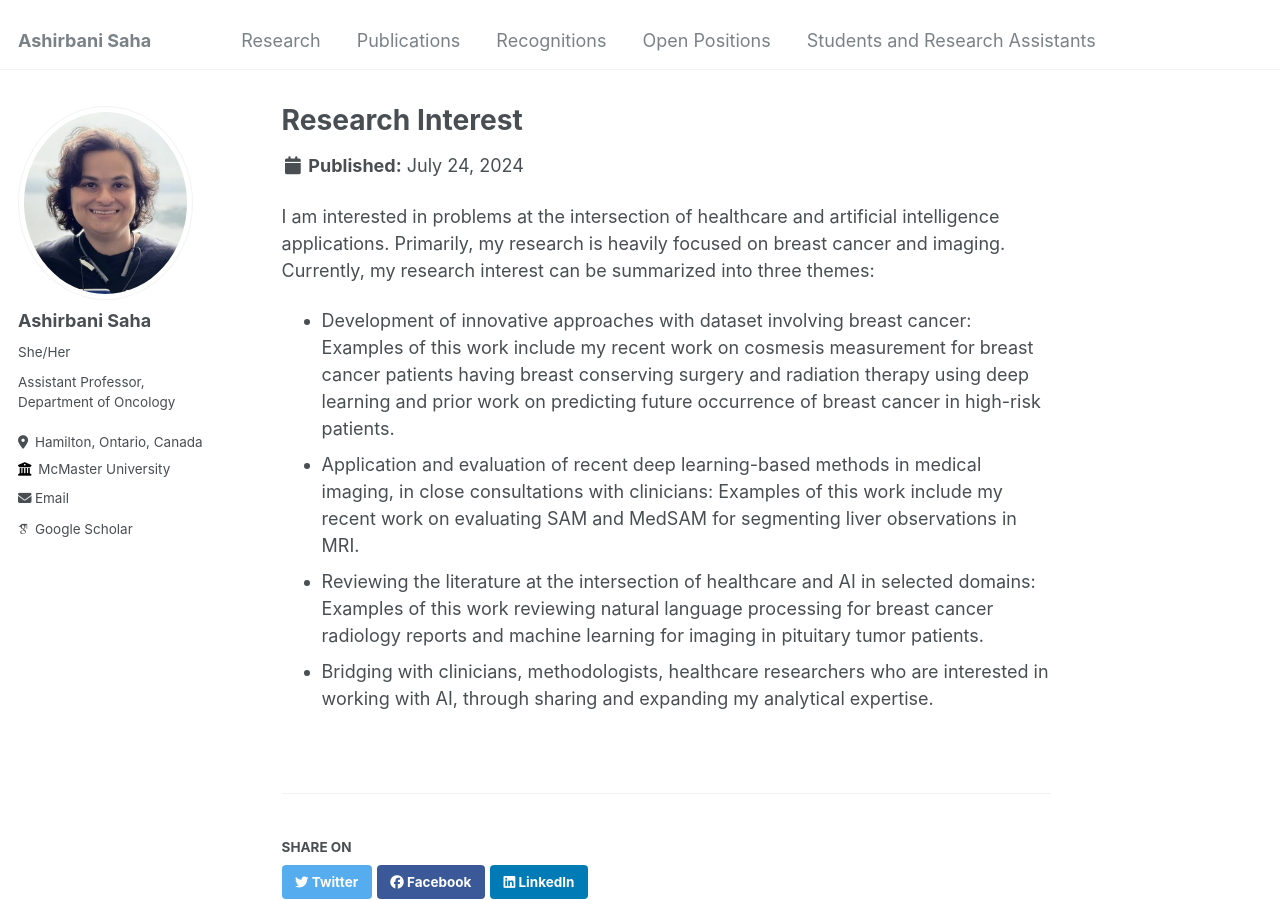
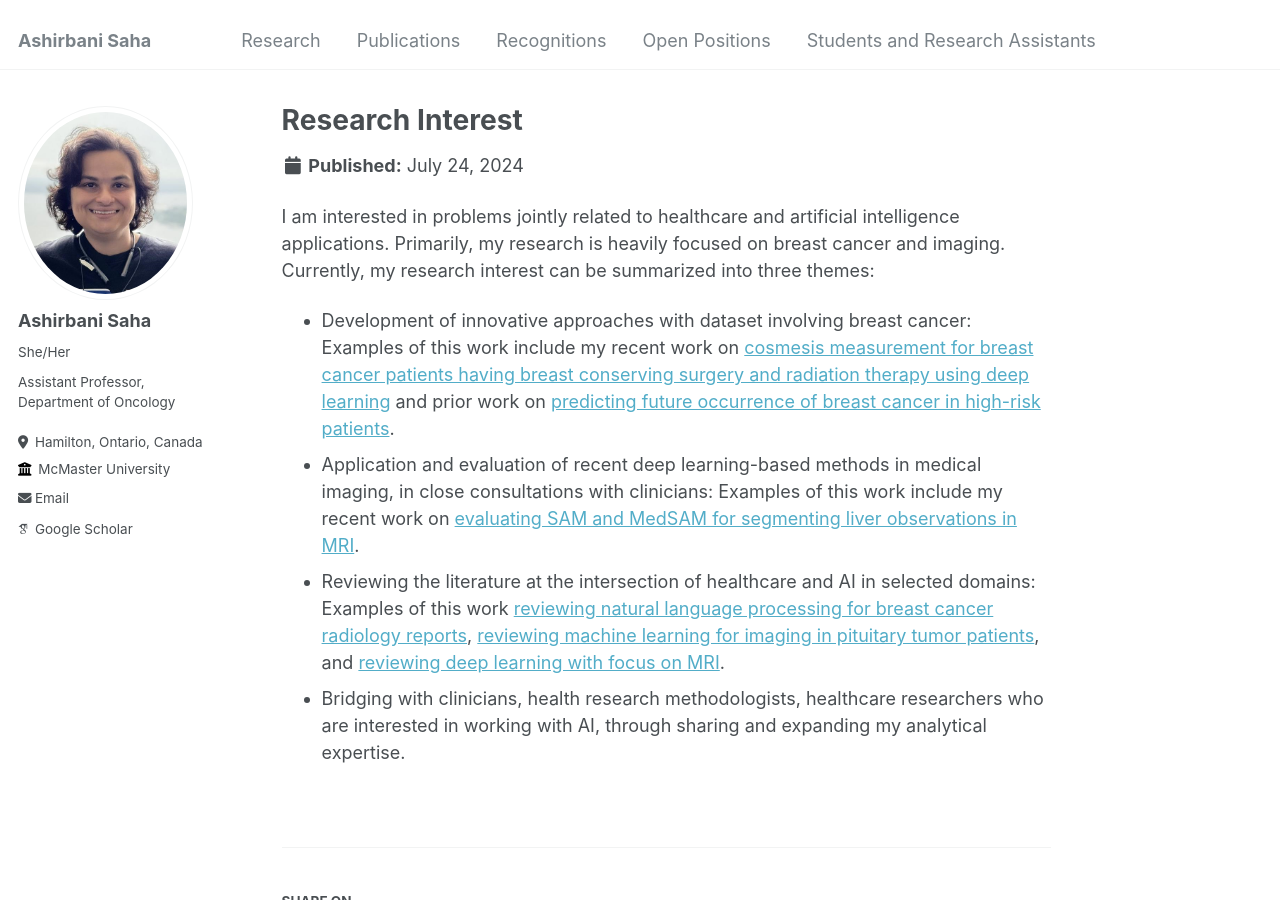
Before and after one commit to asrepo2019/ashirbanisaha, a Jekyll site: the page built from _research/1_research_interest.md, in a window 1280 px wide and 900 px high. Built offline with Jekyll 4.4.1, drawn with Linux system fonts in a browser that asks for light colours; some web fonts are replaced.

Commit message:
Update 1_research_interest.md

```diff
--- a/_research/1_research_interest.md
+++ b/_research/1_research_interest.md
@@ -3,8 +3,8 @@ title: "Research Interest"
 ---
 
 
-I am interested in problems at the intersection of healthcare and artificial intelligence applications. Primarily, my research is heavily focused on breast cancer and imaging. Currently, my research interest can be summarized into three themes:
-* Development of innovative approaches with dataset involving breast cancer: Examples of this work include my recent work on cosmesis measurement for breast cancer patients having breast conserving surgery and radiation therapy using deep learning and prior work on predicting future occurrence of breast cancer in high-risk patients.
-* Application and evaluation of recent deep learning-based methods in medical imaging, in close consultations with clinicians: Examples of this work include my recent work on evaluating SAM and MedSAM for segmenting liver observations in MRI.
-* Reviewing the literature at the intersection of healthcare and AI in selected domains: Examples of this work reviewing natural language processing for breast cancer radiology reports and machine learning for imaging in pituitary tumor patients.
-* Bridging with clinicians, methodologists, healthcare researchers who are interested in working with AI, through sharing and expanding my analytical expertise.
+I am interested in problems jointly related to healthcare and artificial intelligence applications. Primarily, my research is heavily focused on breast cancer and imaging. Currently, my research interest can be summarized into three themes:
+* Development of innovative approaches with dataset involving breast cancer: Examples of this work include my recent work on [cosmesis measurement for breast cancer patients having breast conserving surgery and radiation therapy using deep learning](https://www.sciencedirect.com/science/article/abs/pii/S0957417423027112) and prior work on [predicting future occurrence of breast cancer in high-risk patients](https://onlinelibrary.wiley.com/doi/abs/10.1002/jmri.26636).
+* Application and evaluation of recent deep learning-based methods in medical imaging, in close consultations with clinicians: Examples of this work include my recent work on [evaluating SAM and MedSAM for segmenting liver observations in MRI](https://journals.sagepub.com/doi/full/10.1177/08465371241250215).
+* Reviewing the literature at the intersection of healthcare and AI in selected domains: Examples of this work [reviewing natural language processing for breast cancer radiology reports](https://www.frontiersin.org/journals/oncology/articles/10.3389/fonc.2023.1160167/full), [reviewing machine learning for imaging in pituitary tumor patients]([https://onlinelibrary.wiley.com/doi/full/10.1002/jmri.26534](https://link.springer.com/article/10.1007/s11102-019-01026-x)), and [reviewing deep learning with focus on MRI](https://onlinelibrary.wiley.com/doi/full/10.1002/jmri.26534).
+* Bridging with clinicians, health research methodologists, healthcare researchers who are interested in working with AI, through sharing and expanding my analytical expertise.
```
